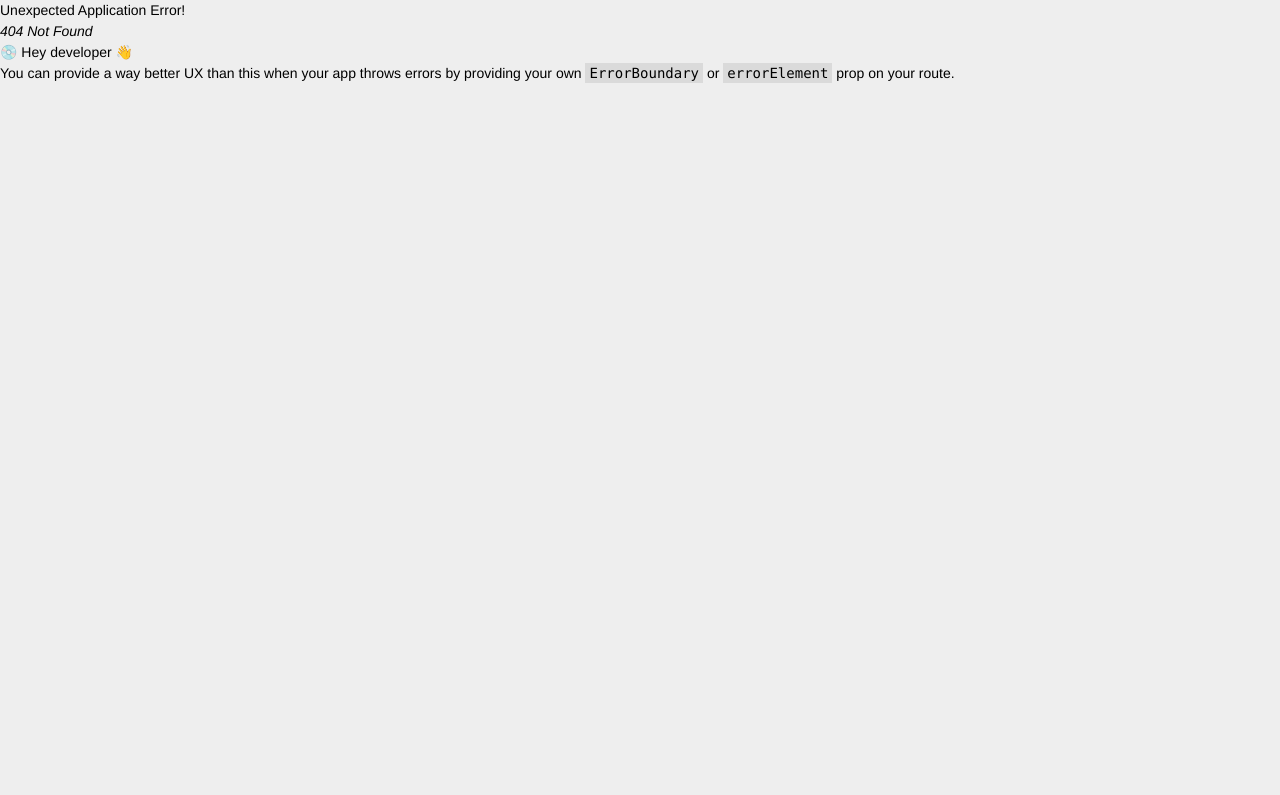
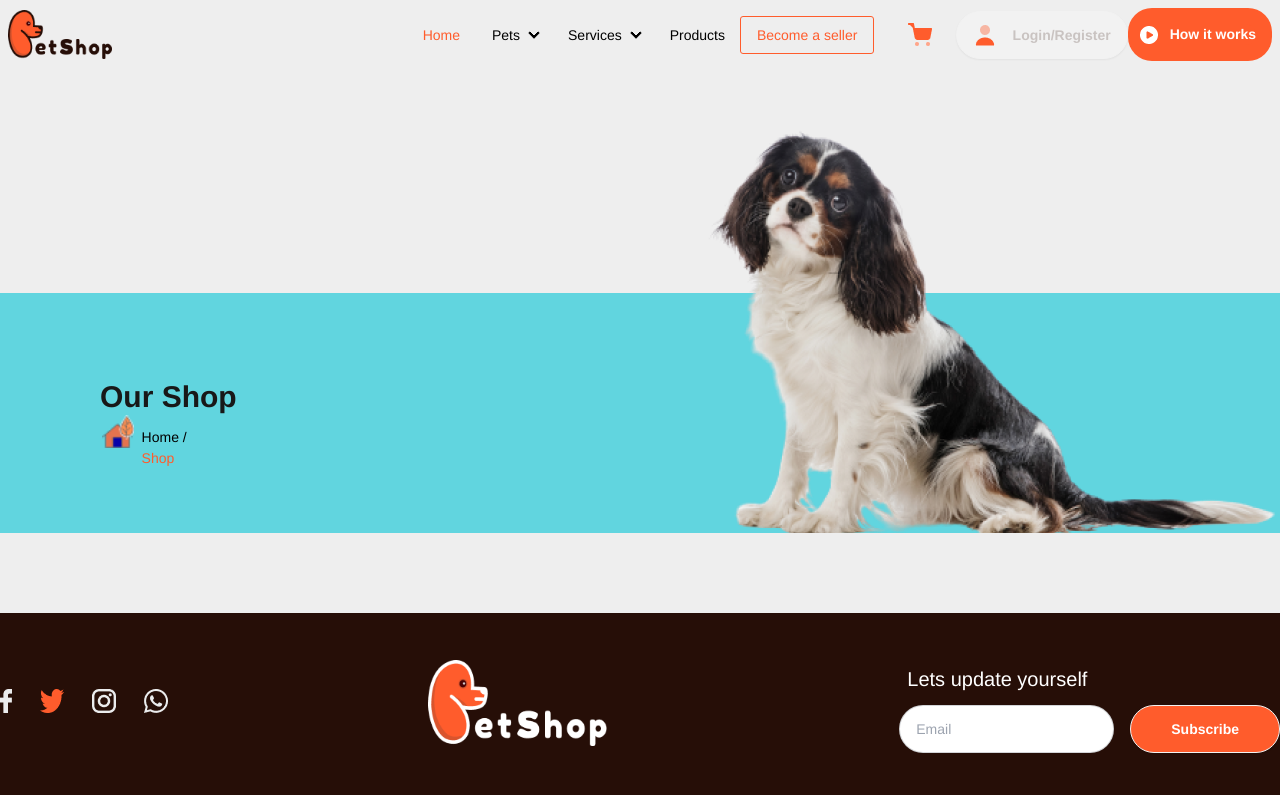
Before and after one commit to Jewel-190237/per-shop, a React (Vite) app: page /manageAccount1 in a window 1280 px wide. Before the commit this address had no page. Shown: the top 795 px of the page. Built offline with nearby package versions, Linux system fonts and the light colour scheme.

Commit message:
file updated8

```diff
--- /dev/null
+++ b/src/Components/MyAccount/ManageAccount1.jsx
@@ -0,0 +1,27 @@
+import React from 'react';
+import homeIcon from '../../assets/image/singleShop/homeIcon.png'
+import pussyBanner from '../../assets/image/singleShop/pussyCuteBanner.png'
+
+const ManageAccount1 = () => {
+    return (
+        <section>
+            <div className='bg-[#61D5DF] h-60 w-full mb-20 mt-56 flex justify-between relative'>
+                <div className='ml-4 md:ml-20 flex flex-col items-center justify-center'>
+                    <h1 className='text-[#181818] font-bold text-3xl pl-5'>Our Shop</h1>
+                    <div className='flex space-x-2'>
+                        <img src={homeIcon} alt="" />
+                        <p className='mt-3'>Home /<span className='text-[#FF5C2C]'> Shop</span></p>
+                    </div>
+                </div>
+                <div className='absolute right-0 bottom-0'>
+                    <img src={pussyBanner} alt="" className='w-64 md:w-full' />
+                </div>
+            </div>
+            <div>
+
+            </div>
+        </section>
+    );
+};
+
+export default ManageAccount1;
--- a/src/Components/Shared/Header/Header.jsx
+++ b/src/Components/Shared/Header/Header.jsx
@@ -88,7 +88,7 @@ const Header = () => {
             <div tabIndex={0} role="button" className=" m-1 rounded-3xl bg-[#FF5C2C] text-white font-bold">How it works</div>
             <ul tabIndex={0} className="dropdown-content menu bg-base-100 rounded-box z-[1] w-52 p-2 shadow">
               <li className='text-black'>
-                <a className='flex'>
+                <a href='/manageAccount1' className='flex'>
                   <img src={setting} alt="" />
                   <p>Manage Account</p>
                 </a>
--- a/src/main.jsx
+++ b/src/main.jsx
@@ -23,6 +23,7 @@ import Review from './Components/Review/Review.jsx';
 import Payment from './Components/Payment/Payment.jsx';
 import Payment2 from './Components/Payment/Payment2.jsx';
 import Payment3 from './Components/Payment/Payment3.jsx';
+import ManageAccount1 from './Components/MyAccount/ManageAccount1.jsx';
 const router = createBrowserRouter([
   {
     path: "/",
@@ -81,6 +82,10 @@ const router = createBrowserRouter([
         path: "/payment3",
         element: <Payment3></Payment3>
       },
+      {
+        path: "/manageAccount1",
+        element: <ManageAccount1></ManageAccount1>
+      },
 
       {
         path: "/contact",
```
